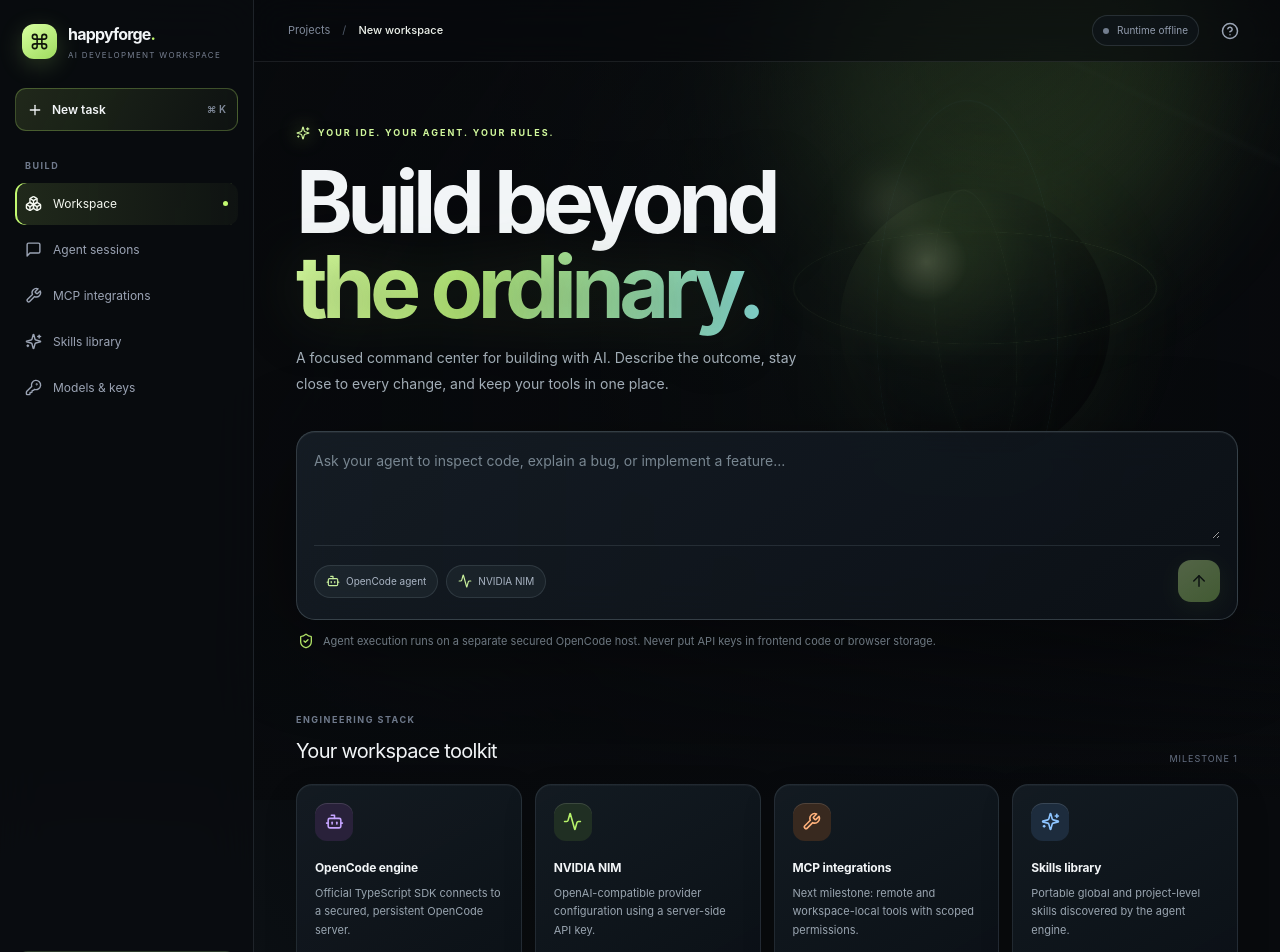
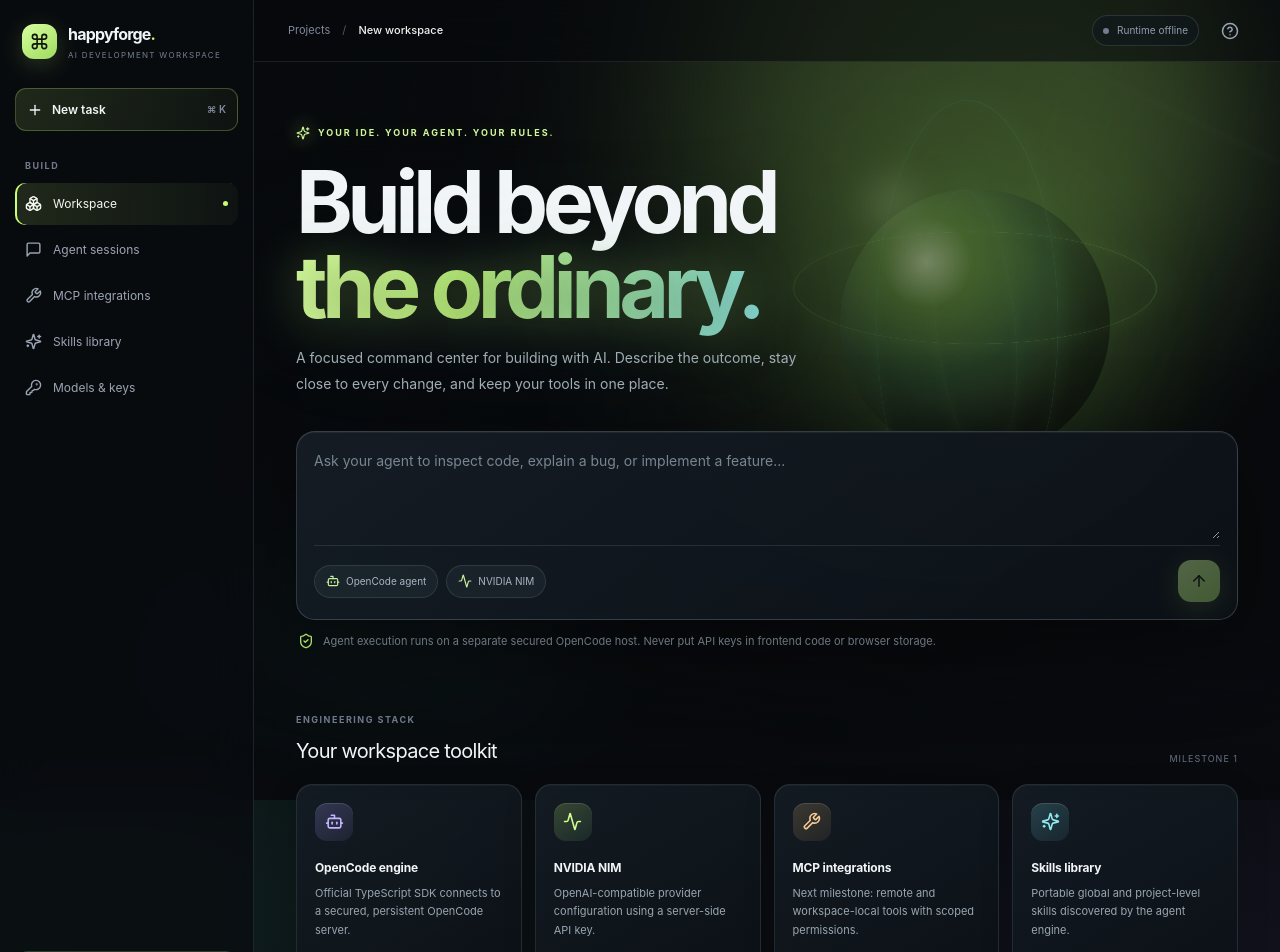
Before and after one commit to animewar3000-dot/Happyforge, a Next.js app: page /workspace in a window 1280 px wide. Shown: the top 952 px of the page. Built offline with nearby package versions, Linux system fonts and the light colour scheme.

Commit message:
Add vibrant graphite lime and teal visual system

```diff
--- a/app/globals.css
+++ b/app/globals.css
@@ -933,3 +933,141 @@ footer{color:#65727e;letter-spacing:2.2px}
 .auth-modern-shell .auth-layout,.auth-modern-shell .auth-back,.auth-modern-shell .auth-page-footer{z-index:1}
 .auth-modern-shell .auth-card{background:linear-gradient(150deg,rgba(18,24,33,.94),rgba(10,14,20,.96));backdrop-filter:blur(18px)}
 @media(prefers-reduced-motion:reduce){.auth-modern-shell .auth-orbit,.auth-modern-shell .auth-glow{animation:none!important}}
+
+
+/* Happyforge vibrant atmosphere — richer depth, one coherent accent family */
+:root{
+  --accent:#c8ff72;
+  --lime:#c8ff72;
+  --cyan:#70dce8;
+  --purple:#aa9aff;
+  --mint:#8ce6bd;
+  --amber:#efbd78;
+  --line:rgba(175,205,218,.16);
+  --glass:rgba(17,25,34,.76);
+  --tx:#f3f7f7;
+  --tx2:#a2b1bb;
+  --forge-glow:rgba(190,255,112,.24);
+}
+html,body{background-color:#070a0e}
+body{
+  background-image:
+    radial-gradient(ellipse 52rem 38rem at 78% -12%,rgba(166,235,102,.16),transparent 68%),
+    radial-gradient(ellipse 42rem 32rem at 4% 58%,rgba(65,174,164,.12),transparent 70%),
+    radial-gradient(ellipse 34rem 28rem at 92% 86%,rgba(102,119,214,.10),transparent 72%);
+  background-attachment:fixed;
+}
+.forge-shell{
+  background:
+    radial-gradient(ellipse at 70% 8%,rgba(180,255,104,.17),transparent 34%),
+    radial-gradient(ellipse at 8% 74%,rgba(74,198,174,.12),transparent 34%),
+    radial-gradient(ellipse at 94% 88%,rgba(121,111,213,.10),transparent 32%),
+    #080a0d;
+}
+.ambient-glow{filter:blur(82px);opacity:.32;mix-blend-mode:screen}
+.ambient-glow-one{width:560px;height:560px;right:4%;top:-190px;background:#b8ff70;opacity:.30}
+.ambient-glow-two{width:420px;height:420px;left:10%;bottom:-190px;background:#42c9b2;opacity:.22}
+.ambient-object{opacity:.68;filter:saturate(1.18)}
+.ambient-orb{filter:drop-shadow(0 0 75px rgba(177,255,112,.2))}
+.orb-core{
+  background:radial-gradient(circle at 32% 27%,rgba(236,255,205,.92),rgba(174,244,112,.35) 17%,rgba(67,157,125,.19) 43%,rgba(9,14,17,.02) 70%);
+  box-shadow:inset -22px -20px 60px rgba(0,0,0,.64),inset 12px 10px 38px rgba(206,255,157,.2),0 0 130px rgba(173,241,110,.2);
+}
+.orb-ring{border-color:rgba(197,255,143,.34);box-shadow:0 0 46px rgba(151,225,123,.10),inset 0 0 28px rgba(151,225,123,.07)}
+.orb-ring-two{border-color:rgba(112,220,232,.28)}
+.orb-ring-three{border-color:rgba(170,154,255,.20)}
+.ambient-vignette{
+  background:
+    linear-gradient(90deg,#080a0d 0%,rgba(8,10,13,.68) 38%,rgba(8,10,13,.06) 100%),
+    linear-gradient(0deg,#080a0d 0%,transparent 25%,transparent 76%,rgba(8,10,13,.18) 100%);
+}
+h1 span,.auth-story-copy h1 span{
+  filter:drop-shadow(0 0 24px rgba(190,255,112,.28)) drop-shadow(0 0 54px rgba(112,220,232,.10));
+}
+.welcome-kicker,.auth-kicker{ text-shadow:0 0 18px rgba(200,255,114,.28) }
+.welcome-kicker svg,.auth-live-dot{filter:drop-shadow(0 0 9px rgba(200,255,114,.85))}
+.composer:focus-within,.auth-input-wrap:focus-within{
+  box-shadow:0 0 0 4px rgba(200,255,114,.075),0 0 38px rgba(200,255,114,.075),inset 0 1px rgba(255,255,255,.07)
+}
+.tool-card:hover,.info-panel:hover{
+  border-color:rgba(200,255,114,.34);
+  box-shadow:0 20px 50px rgba(0,0,0,.28),0 0 32px rgba(200,255,114,.07),inset 0 1px rgba(255,255,255,.07)
+}
+.purple{background:linear-gradient(145deg,rgba(170,154,255,.22),rgba(170,154,255,.08));color:#c2b7ff}
+.green{background:linear-gradient(145deg,rgba(200,255,114,.20),rgba(140,230,189,.08));color:#d0ff91}
+.orange{background:linear-gradient(145deg,rgba(239,189,120,.19),rgba(239,189,120,.07));color:#f2c995}
+.blue{background:linear-gradient(145deg,rgba(112,220,232,.20),rgba(112,220,232,.07));color:#91e9f0}
+.status-dot{box-shadow:0 0 12px rgba(200,255,114,.75)}
+.send-button,.auth-submit{
+  box-shadow:0 7px 28px rgba(200,255,114,.24),0 0 34px rgba(200,255,114,.09)
+}
+.send-button:not(:disabled):hover,.auth-submit:hover:not(:disabled){
+  box-shadow:0 10px 36px rgba(200,255,114,.34),0 0 48px rgba(200,255,114,.13)
+}
+/* Landing page uses the same palette, with restrained cyan and violet depth. */
+.landing-page{
+  --lime:#c8ff72;
+  --cyan:#70dce8;
+  --purple:#aa9aff;
+  --line:rgba(175,205,218,.17);
+  --glass:rgba(15,23,32,.72);
+  --tx:#f3f7f7;
+  --tx2:#a2b1bb;
+  position:relative;
+  isolation:isolate;
+  background:
+    radial-gradient(ellipse 58rem 40rem at 76% 5%,rgba(173,245,103,.17),transparent 68%),
+    radial-gradient(ellipse 42rem 34rem at 5% 44%,rgba(65,174,164,.12),transparent 70%),
+    radial-gradient(ellipse 34rem 30rem at 96% 76%,rgba(117,105,209,.10),transparent 72%),
+    #080a0d;
+}
+.landing-page h1 span,.landing-page .hero h1 span{
+  color:transparent;
+  background:linear-gradient(100deg,#ddffad 0%,#c8ff72 38%,#8ce6bd 72%,#70dce8 100%);
+  -webkit-background-clip:text;background-clip:text;
+  filter:drop-shadow(0 0 22px rgba(200,255,114,.25)) drop-shadow(0 0 48px rgba(112,220,232,.10));
+}
+.landing-page .tag,.landing-page .welcome-kicker{color:#d9ffad;text-shadow:0 0 18px rgba(200,255,114,.25)}
+.landing-page .composer,.landing-page .card,.landing-page .pn,.landing-page .arch{
+  border-color:rgba(175,205,218,.17);
+  box-shadow:0 24px 75px rgba(0,0,0,.25),0 0 36px rgba(116,213,166,.035),inset 0 1px rgba(255,255,255,.045);
+}
+.landing-page .card{transition:transform .25s ease,border-color .25s ease,box-shadow .25s ease}
+.landing-page .card:hover{
+  transform:translateY(-4px);
+  border-color:rgba(200,255,114,.30);
+  box-shadow:0 22px 55px rgba(0,0,0,.28),0 0 36px rgba(200,255,114,.07);
+}
+.landing-page .pn .run{color:#70dce8;text-shadow:0 0 16px rgba(112,220,232,.22)}
+.landing-page .arch div:nth-child(3) strong{color:#b6a9ff}
+.landing-page .arch div:nth-child(4) strong{color:#efbd78}
+.landing-page .btn-primary,.landing-page .go{
+  box-shadow:0 7px 26px rgba(200,255,114,.18),0 0 30px rgba(200,255,114,.07);
+}
+.landing-page a:focus-visible,.landing-page button:focus-visible{
+  outline:2px solid #c8ff72;outline-offset:4px;
+}
+/* Authentication: strengthen the same ambient light without reducing form contrast. */
+.auth-shell{
+  background:
+    radial-gradient(ellipse at 16% 14%,rgba(190,255,112,.15),transparent 36%),
+    radial-gradient(ellipse at 86% 78%,rgba(65,174,164,.12),transparent 34%),
+    radial-gradient(ellipse at 75% 12%,rgba(117,105,209,.08),transparent 32%),
+    #080a0d;
+}
+.auth-glow{
+  background:radial-gradient(circle,rgba(190,255,112,.22),rgba(112,220,232,.08) 40%,rgba(170,154,255,.035) 58%,transparent 72%);
+}
+.auth-orbit{border-color:rgba(200,255,114,.20);box-shadow:0 0 34px rgba(200,255,114,.045)}
+.auth-orbit.orbit-b{border-color:rgba(112,220,232,.16)}
+.auth-orbit.orbit-c{border-color:rgba(170,154,255,.14)}
+.auth-story-copy h1 span{color:transparent;background:linear-gradient(100deg,#ddffad,#c8ff72 52%,#8ce6bd);-webkit-background-clip:text;background-clip:text}
+.auth-step svg,.auth-trust svg,.auth-footnote svg{filter:drop-shadow(0 0 8px rgba(200,255,114,.42))}
+.auth-card{border-color:rgba(175,205,218,.20);box-shadow:0 32px 100px rgba(0,0,0,.48),0 0 55px rgba(112,220,232,.035),inset 0 1px rgba(255,255,255,.045)}
+@media(max-width:700px){
+  .ambient-glow-one{width:340px;height:340px;right:-130px;top:-130px}
+  .ambient-glow-two{width:260px;height:260px;left:-100px;bottom:-100px}
+}
+@media(prefers-reduced-motion:reduce){
+  .landing-page .card{transition:none!important}
+}
```
